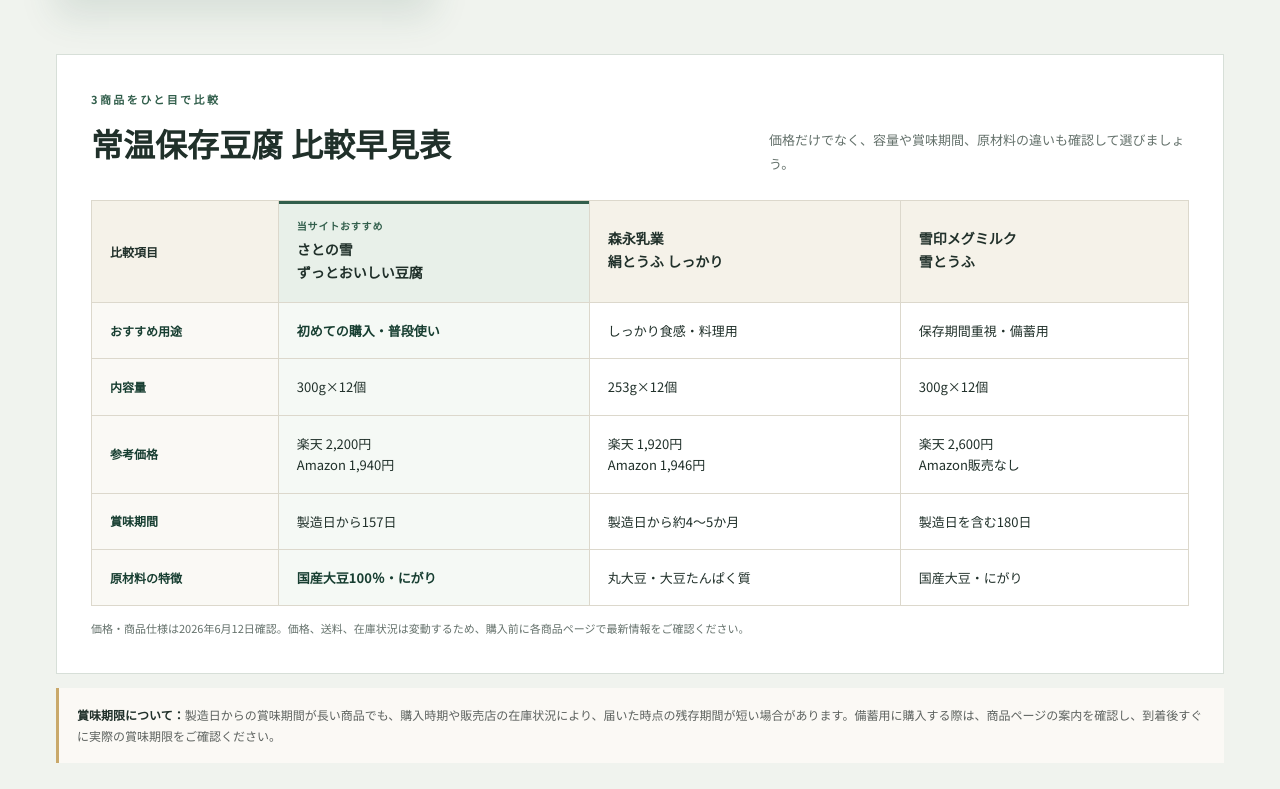
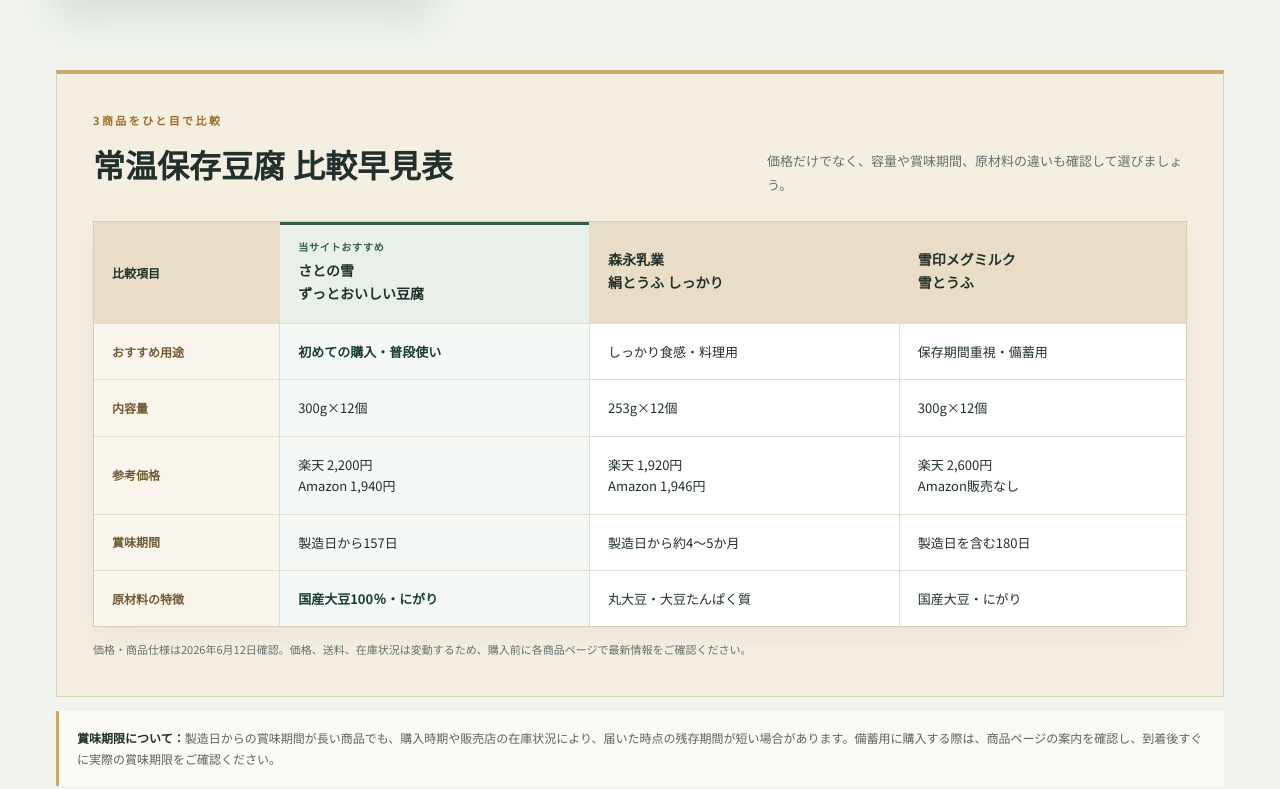
Before and after one commit to tofu102-15/shelf-stable-tofu, a website: page public/index.html in a window 1280 px wide. Shown: the part 2875-3664 px from the top of the page. Drawn offline with Linux system fonts and the light colour scheme.

Commit message:
Differentiate comparison table styling

```diff
--- a/public/styles.css
+++ b/public/styles.css
@@ -109,19 +109,19 @@
 .product-link.rakuten { color: #7d1616; border-color: #b33a3a; background: #fff8f6; }
 .product-link.amazon { color: #16283d; border-color: #334b66; background: #f5f8fb; }
 .product-link:hover { color: var(--white); background: var(--green-dark); border-color: var(--green-dark); }
-.comparison-summary { margin-top: 54px; padding: 34px; background: var(--white); border: 1px solid #d7dfd8; }
+.comparison-summary { margin-top: 70px; padding: 36px; background: #f5efe2; border: 1px solid #ded2ba; border-top: 4px solid var(--soy); }
 .comparison-summary-heading { display: flex; align-items: end; justify-content: space-between; gap: 32px; margin-bottom: 24px; }
-.comparison-summary-heading .section-label { margin-bottom: 8px; }
+.comparison-summary-heading .section-label { margin-bottom: 8px; color: #9a6d22; }
 .comparison-summary-heading h3 { margin: 0; font-family: var(--serif); font-size: clamp(24px, 2.5vw, 34px); }
 .comparison-summary-heading > p { max-width: 420px; margin: 0; color: var(--muted); font-size: 13px; }
-.comparison-table-wrap { overflow-x: auto; border: 1px solid var(--line); }
+.comparison-table-wrap { overflow-x: auto; border: 1px solid #d8cdb8; box-shadow: 0 10px 24px rgba(88,70,39,.06); }
 .comparison-table { width: 100%; min-width: 760px; border-collapse: collapse; background: var(--white); font-size: 13px; line-height: 1.65; }
-.comparison-table th, .comparison-table td { padding: 17px 18px; border-right: 1px solid var(--line); border-bottom: 1px solid var(--line); text-align: left; vertical-align: middle; }
+.comparison-table th, .comparison-table td { padding: 17px 18px; border-right: 1px solid #e4dccd; border-bottom: 1px solid #e4dccd; text-align: left; vertical-align: middle; }
 .comparison-table th:last-child, .comparison-table td:last-child { border-right: 0; }
 .comparison-table tbody tr:last-child th, .comparison-table tbody tr:last-child td { border-bottom: 0; }
-.comparison-table thead th { color: var(--ink); background: #f5f2e9; font-family: var(--serif); font-size: 14px; }
+.comparison-table thead th { color: var(--ink); background: #e9ddc7; font-family: var(--serif); font-size: 14px; }
 .comparison-table thead th:first-child { width: 17%; font-family: var(--sans); font-size: 12px; }
-.comparison-table tbody th { color: var(--green-dark); background: #faf9f5; font-size: 12px; white-space: nowrap; }
+.comparison-table tbody th { color: #725b35; background: #faf6ed; font-size: 12px; white-space: nowrap; }
 .comparison-table .is-recommended { background: #e8f0e9; box-shadow: inset 0 3px 0 var(--green); }
 .comparison-table .is-recommended span { display: block; margin-bottom: 4px; color: var(--green); font-family: var(--sans); font-size: 10px; font-weight: 700; letter-spacing: .08em; }
 .comparison-table td:nth-child(2) { background: #f5f9f5; }
```
